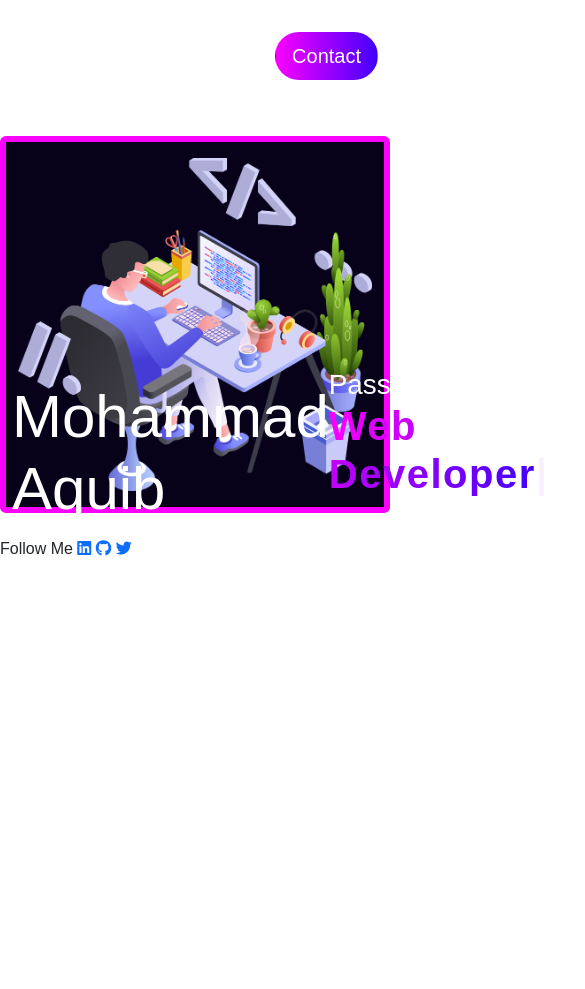
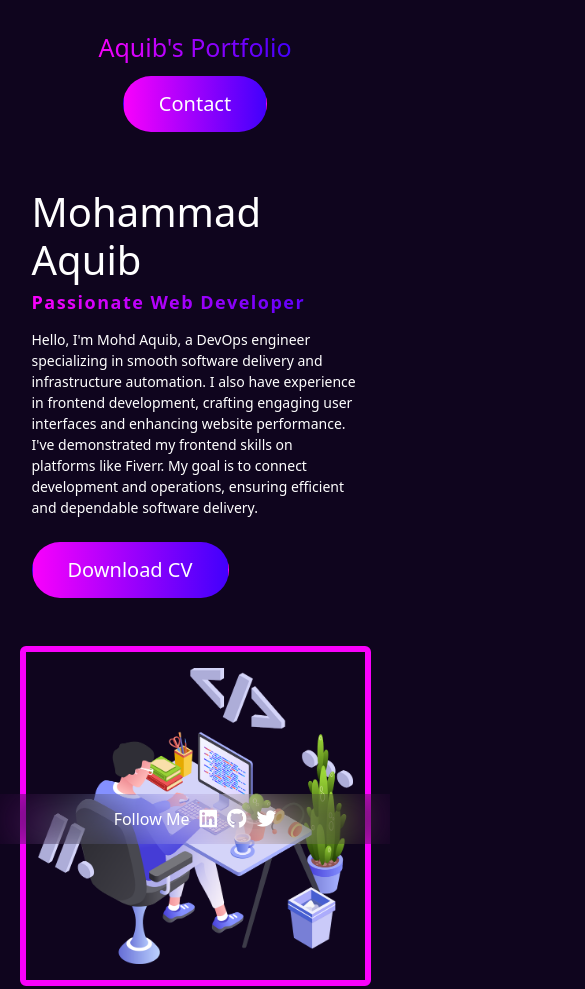
Before and after one commit to mohdaquib171/mohdaquib171.github.io, a plain HTML site: page index.html in a window 390 px wide. Shown: the top 989 px of the page, 585 px wide, since content can reach past the window. Drawn offline with nearby package versions, Linux system fonts and the light colour scheme.

Commit message:
Update style.css

```diff
--- a/style.css
+++ b/style.css
@@ -1,141 +1,171 @@
-* {
-    padding: 0;
-    margin: 0;
-    box-sizing: border-box;
-    font-family: sans-serif;
-    text-decoration: none;
+body {
+    background-color: #0f051e !important;
+}
+
+.container-fluid {
+    width: 90% !important;
 }
 
 .btn {
-    padding: 15px 35px;
+    padding: 12px 35px !important;
     background: linear-gradient(to left, #4200fc, #f901fc);
-    border-radius: 30px;
     color: #fff;
-    font-size: 18px;
 }
-.btn:hover{
+
+.btn:hover {
     cursor: pointer;
 }
 
-.contanier {
-    width: 100%;
-    height: 100vh;
-    background-color: #0f051e;
-}
-
-header nav {
-    width: 80%;
-    margin: auto;
-    display: flex;
-    justify-content: space-between;
-    align-items: center;
-    height: 100px;
-    padding-top: 20px;
-    z-index: 100;
-    position: relative;
-}
-
-header nav .logo {
-    font-size: 35px;
-    font-weight: bold;
+.brand {
+    font-size: 35px !important;
     background: linear-gradient(to left, #4200fc, #f901fc);
     -webkit-background-clip: text;
     -webkit-text-fill-color: transparent;
+    margin-bottom: 0 !important;
 }
 
-header nav .nav-links a {
-    color: #fff;
-    margin-left: 50px;
-    position: relative;
-}
-
-header nav .nav-links a::after {
-    content: '';
-    position: absolute;
-    bottom: -8px;
-    left: 0;
-    width: 0%;
-    height: 3px;
-    background: linear-gradient(to left, #4200fc, #f901fc);
-    transition: 0.3s;
-}
-
-header nav .nav-links a:hover::after {
-    width: 100%;
-}
-
-.content {
-    padding-top: 70px;
-    position: absolute;
-    top: 50%;
-    left: 50%;
-    transform: translate(-50%, -50%);
-    width: 80%;
-    display: flex;
-    justify-content: space-between;
-    align-items: center;
+#hero {
+    margin-top: 8rem !important;
 }
 
 .content h1 {
-    color: #fff;
     font-size: 60px;
-    margin-bottom: 15px;
 }
 
-.content span {
+.content h2 {
     background: linear-gradient(to left, #4200fc, #f901fc);
     -webkit-background-clip: text;
     -webkit-text-fill-color: transparent;
-    font-size: 40px;
     font-weight: bold;
     letter-spacing: 1.5px;
 }
 
-.content p {
-    color: #fff;
-    margin-top: 50px;
-    margin-bottom: 40px;
-    line-height: 1.5;
-    font-size: 20px;
-    text-align: start;
-    width: 42rem;
-}
-
 .hero-img {
-    padding-top: 15px;
+    height: fit-content;
     border: 6px solid #f901fc;
-    background-color: #07021a;
-    border-radius: 10px;
+    max-width: fit-content !important;
 }
 
 .hero-img img {
-    width: 480px;
+    width: 420px;
 }
 
-.soial-links {
-    position: absolute;
-    top: 50%;
-    transform: translateY(-50%);
+
+.social-links {
+    position: fixed;
+    bottom: 0;
+    right: 0;
+    transform: translate(50%, 50%);
     display: flex;
-    right: 20px;
     flex-direction: column;
     gap: 25px;
     text-align: center;
+    align-items: center;
 }
 
-.soial-links a {
-    color: #fff;
+.social-links a {
+    color: #fff !important;
     font-size: 25px;
     transition: 0.4s;
 }
 
-.soial-links a:hover {
+.social-links a:hover {
     transform: scale(1.4);
 }
 
-.soial-links span {
+.social-links span {
     color: #fff;
     font-weight: 500;
-    transform: rotate(90deg);
-    margin-bottom: 40px;
+    writing-mode: vertical-lr;
 }
+
+
+/* Media Queries */
+@media (min-width: 991px) and (max-width: 1150px) {
+    .content h1 {
+        font-size: 42px;
+    }
+
+    .content h2 {
+        font-size: 25px !important;
+        margin-bottom: 15px !important;
+    }
+
+    .hero-img img {
+        width: 320px !important;
+    }
+}
+
+@media only screen and (max-width: 991px) {
+
+    /* For tablets and mobile devices */
+    .social-links {
+        position: fixed;
+        bottom: 0;
+        left: 0;
+        width: 100%;
+        transform: none;
+        flex-direction: row;
+        justify-content: center;
+        background-color: transparent;
+        padding: 10px 0;
+        gap: 10px;
+        backdrop-filter: blur(25px);
+    }
+
+    .social-links a {
+        font-size: 20px;
+
+    }
+
+    .social-links span {
+        writing-mode: horizontal-tb;
+    }
+}
+
+@media only screen and (min-width: 992px) {
+
+    /* For desktop devices */
+    .social-links {
+        position: fixed;
+        top: 50%;
+        right: 2.5%;
+        transform: translate(50%, -25%);
+        flex-direction: column;
+        gap: 25px;
+        text-align: center;
+    }
+}
+
+
+
+@media all and (max-width: 480px) {
+
+    /* For mobile devices */
+    .nav-container {
+        flex-direction: column;
+    }
+
+    .brand {
+        font-size: 25px !important;
+        padding-bottom: 14px;
+    }
+
+    #hero {
+        margin-top: 0rem !important;
+
+    }
+
+    .content h1 {
+        font-size: 40px;
+    }
+
+    .content h2 {
+        font-size: 18px !important;
+        margin-bottom: 15px !important;
+    }
+
+    .content p {
+        font-size: 14px !important;
+    }
+}
```
